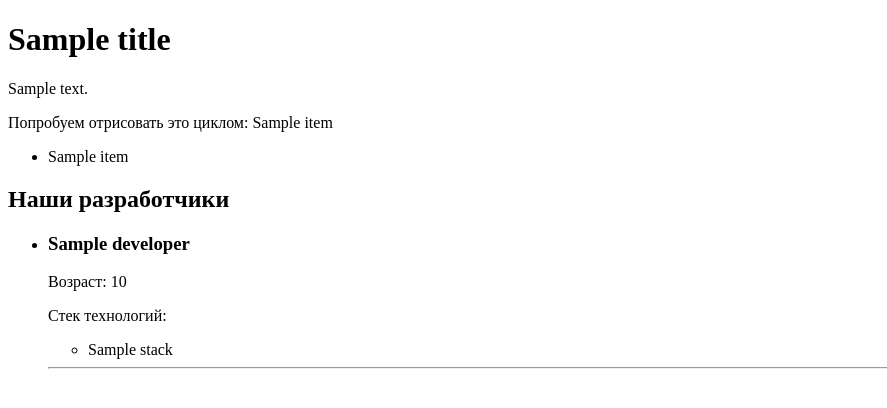
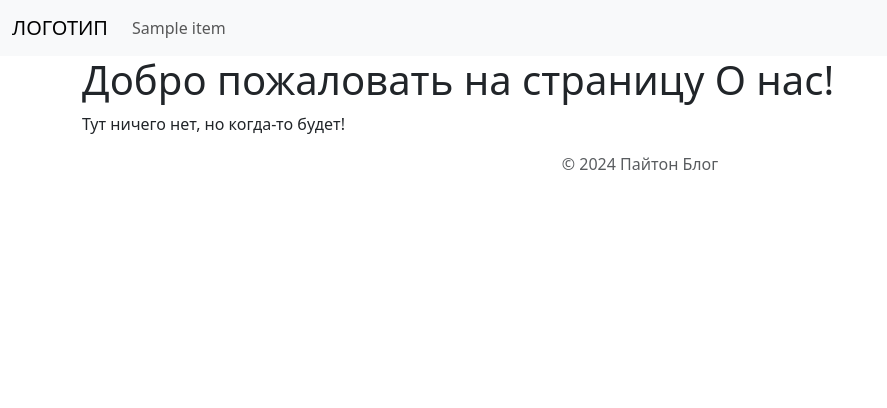
Before and after one commit to VladimirMonin/django_315, a Django app: template python_blog/templates/python_blog/about.html in a window 1280 px wide. Shown: the top 408 px of the page, without its empty margins (0-887 px from the left). Run offline with Django 5.2, Linux system fonts and the light colour scheme; the template is opened without the code that fills it: most values are stand-ins (such as "Sample title", 1, 10 or a date in 2020).

Commit message:
lesson_52: nav.html и меню циклом в Django

```diff
--- a/python_blog/templates/python_blog/about.html
+++ b/python_blog/templates/python_blog/about.html
@@ -1,44 +1,9 @@
-<!DOCTYPE html>
-<html lang="en">
-  <head>
-    <meta charset="UTF-8" />
-    <meta name="viewport" content="width=device-width, initial-scale=1.0" />
-    <title>{{ title}}</title>
-  </head>
-  <body>
-    <h1>{{ title}}</h1>
-    <p>{{ text }}</p>
-    <p>Попробуем отрисовать это циклом: {{ stack_list|join:" | " }}</p>
-    <ul>
-      {% for item in stack_list %} {% comment %} Объявили переменную item,
-      которая будет принимать значения из списка stack_list {% endcomment %}
-      <li>{{ item }}</li>
-      {% endfor %}
-    </ul>
-    <h2>Наши разработчики</h2>
+{% extends "base.html" %}
 
-    {% comment %} developers - список содержащий словари с данными разработчиков
-    name - ключ словаря, содержащий имя разработчика age - ключ словаря с
-    возрастом stack - ключ словаря содержащий список технологий {% endcomment %}
-    <ul>
-      {% for developer in developers %}
-      <li>
-        <h3>{{ developer.name }}</h3>
-        <p>Возраст: {{ developer.age }}</p>
-        <p>Стек технологий:</p>
-        <ul>
-          {% for stack in developer.stack %}
-          <li>{{ stack }}</li>
-          {% endfor %}
-        </ul>
-      </li>
-      {% comment %} Проверка, является ли итерация последней.
-      Если да, делаем hr {% endcomment %}
-      {% if forloop.last %}
-      <hr />
-      {% endif %}
 
-     {% endfor %}
-    </ul>
-  </body>
-</html>
+{% comment %} Тест коммет {% endcomment %}
+{% block title %}О нас{% endblock %}
+{% block content %}
+<h1>Добро пожаловать на страницу О нас!</h1>
+<p>Тут ничего нет, но когда-то будет!</p>
+{% endblock %}
--- /dev/null
+++ b/python_blog/templates/python_blog/blog.html
@@ -0,0 +1,6 @@
+{% extends "base.html" %}
+{% block title %}Блог{% endblock %}
+{% block content %}
+<h1>Это блог!</h1>
+<p>Здесь вы найдете много интересного и полезного!</p>
+{% endblock %}
--- a/python_blog/urls.py
+++ b/python_blog/urls.py
@@ -15,4 +15,6 @@ urlpatterns = [
     path(
         "category/<int:category_id>/", views.category_detail, name="category"
     ),  # blog/category/1/
+    # Маршрут для блога
+    path("", views.blog, name="blog"),  # blog/
 ]
--- a/templates/includes/nav.html
+++ b/templates/includes/nav.html
@@ -1,15 +1,29 @@
+
+{% comment %}
+page_alias - переменная, которая содержит алиас текущей страницы.
+Чтобы сделать её "активной"
+Нужно передать это значение через контекст в шаблон!!!
+{% endcomment %}
+
+{% comment %}
+{% endcomment %}
+
 <nav class="navbar navbar-expand-lg bg-body-tertiary">
     <div class="container-fluid">
-      <a class="navbar-brand" href="#">Панель навигации</a>
+      <a class="navbar-brand" href="#">ЛОГОТИП</a>
       <button class="navbar-toggler" type="button" data-bs-toggle="collapse" data-bs-target="#navbarNavAltMarkup" aria-controls="navbarNavAltMarkup" aria-expanded="false" aria-label="Переключатель навигации">
         <span class="navbar-toggler-icon"></span>
       </button>
       <div class="collapse navbar-collapse" id="navbarNavAltMarkup">
         <div class="navbar-nav">
-          <a class="nav-link active" aria-current="page" href="#">Главная</a>
+          {% comment %} <a class="nav-link active" aria-current="page" href="#">Главная</a>
           <a class="nav-link" href="#">Рекомендуемые</a>
-          <a class="nav-link" href="#">Цена</a>
-          <a class="nav-link disabled">Отключенная</a>
+          <a class="nav-link" href="#">Цена</a> {% endcomment %}
+            {% for item in menu %}
+                <a class="nav-link
+                {% if item.alias == page_alias %} active {% endif %}"
+                href="{% url item.alias %}">{{ item.title }}</a>
+            {% endfor %}
         </div>
       </div>
     </div>
```
Also changed, not shown: python_blog/views.py (+52 -38 lines), README.md.
